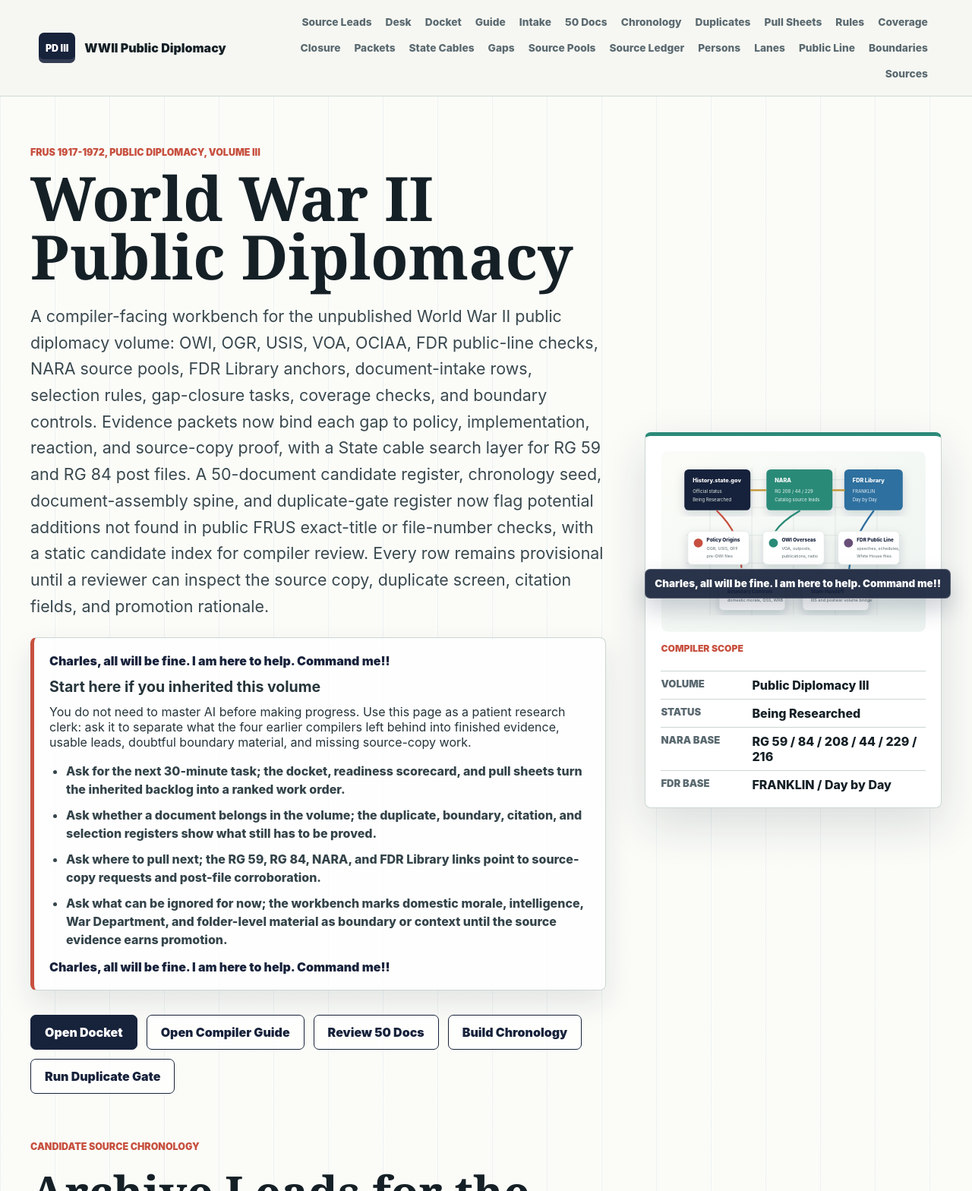
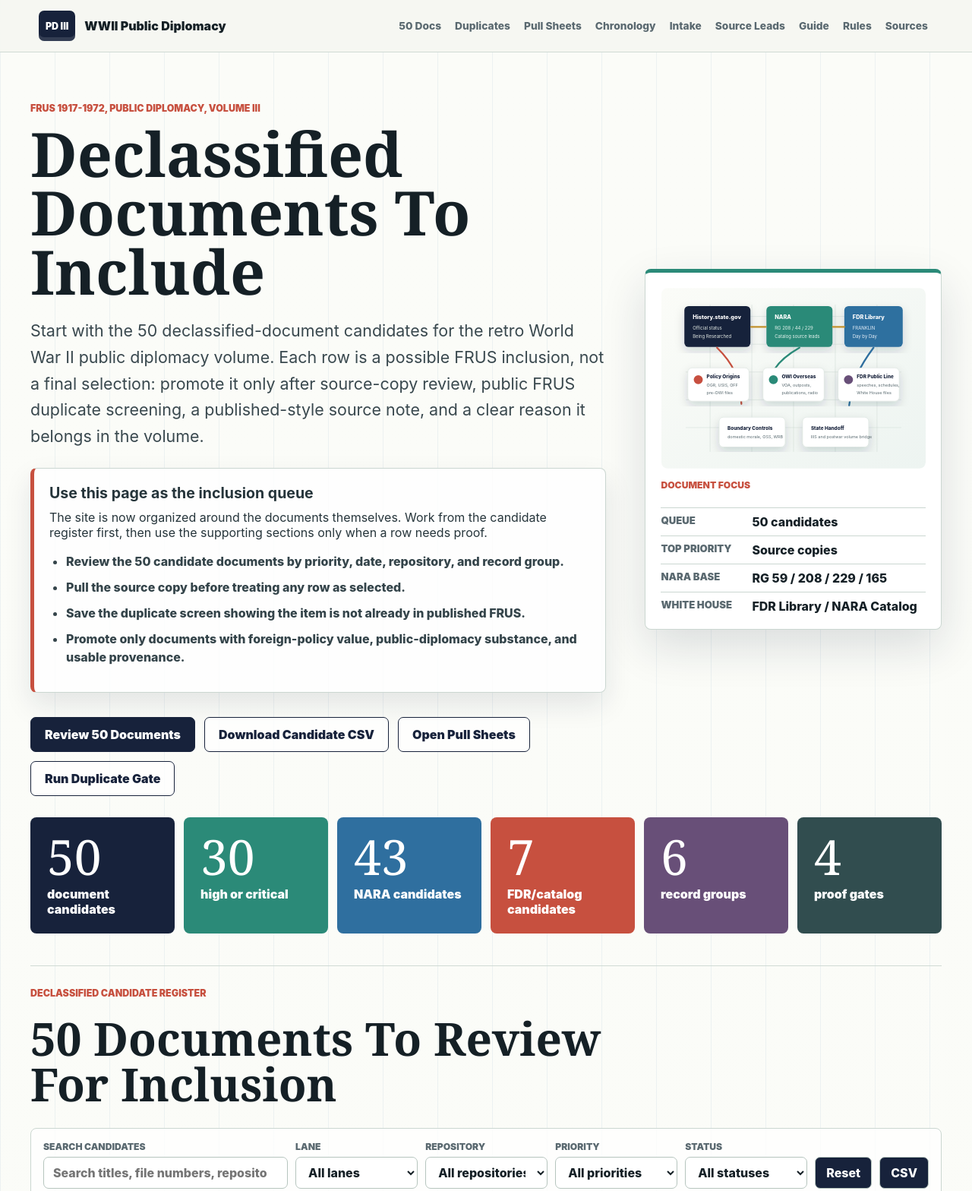
Before and after one commit to therealjameswilson/PD-WWII-, a plain HTML site: page index.html in a window 1280 px wide. Shown: the top 1568 px of the page at 76% size. Drawn offline with Linux system fonts and the light colour scheme.

Commit message:
Simplify site around document candidates

```diff
--- a/app.js
+++ b/app.js
@@ -558,12 +558,16 @@ function duplicateRuling(item) {
 }
 
 function setStats() {
-  nodes.totalLeads.textContent = leads.length.toString();
-  nodes.intakeCount.textContent = documentIntake.length.toString();
-  nodes.naraCount.textContent = leads.filter((lead) => lead.repository === "NARA").length.toString();
-  nodes.fdrCount.textContent = leads.filter((lead) => lead.repository === "FDR Library").length.toString();
-  nodes.poolCount.textContent = sourcePools.length.toString();
-  nodes.gapCount.textContent = gaps.length.toString();
+  const highPriorityDocs = candidateDocuments.filter((item) => ["Critical", "High"].includes(item.priority));
+  const naraDocs = candidateDocuments.filter((item) => item.repository === "NARA");
+  const catalogDocs = candidateDocuments.filter((item) => item.repository !== "NARA");
+  const recordGroups = new Set(candidateDocuments.map((item) => item.recordGroup).filter(Boolean));
+  nodes.totalLeads.textContent = candidateDocuments.length.toString();
+  nodes.intakeCount.textContent = highPriorityDocs.length.toString();
+  nodes.naraCount.textContent = naraDocs.length.toString();
+  nodes.fdrCount.textContent = catalogDocs.length.toString();
+  nodes.poolCount.textContent = recordGroups.size.toString();
+  nodes.gapCount.textContent = "4";
 }
 
 function renderWorkbench() {
@@ -574,17 +578,16 @@ function renderWorkbench() {
   const officialStatus = meta.status || "Unknown";
 
   nodes.workbenchRoot.replaceChildren(
+    metricCard("Document candidates", candidateDocuments.length, "Start here: possible declassified inclusions not found in public FRUS exact-title or file-number checks."),
+    metricCard("High/Critical rows", candidateDocuments.filter((item) => ["Critical", "High"].includes(item.priority)).length, "Review these first for source-copy requests and promotion decisions."),
+    metricCard("Duplicate gates", duplicateRows.length, "Save exact and broad History.state.gov searches before any row is promoted."),
+    metricCard("Pull sheets", compilerDocket.length, "Use these only to recover source copies and supporting provenance for candidate documents."),
+    metricCard("Chronology seeds", chronologyRows.length, "Order candidate documents after source-copy and duplicate proof is attached."),
     metricCard("Official status", officialStatus, "History.state.gov lists this volume as being researched."),
-    metricCard("Intake rows", documentIntake.length, "Document-level candidate rows now route the archival harvest."),
-    metricCard("Candidate docs", candidateDocuments.length, "Potential documents not found in public FRUS exact-title or file-number checks."),
-    metricCard("Chronology seeds", chronologyRows.length, "First-pass FRUS ordering scaffold with proof gates and next actions."),
-    metricCard("Duplicate gates", duplicateRows.length, "Exact and broad History.state.gov searches required before promotion."),
-    metricCard("Docket moves", compilerDocket.length, "Immediate pull and proof-gate actions for the compiler's first archive cycle."),
-    metricCard("Evidence packets", evidencePackets.length, "Policy, implementation, reaction, and source-copy gates now fix the gap structure."),
-    metricCard("State cable leads", stateCableLeads.length, "RG 59 controls and RG 84 post-file targets for State telegrams, despatches, and instructions."),
-    metricCard("Closure tasks", closureTasks.length, "Proof tasks that convert packeted gaps into source-copy work."),
-    metricCard("Source pools", naraPools.length + fdrPools.length, "NARA and FDR Library lanes for first-pass harvesting."),
-    metricCard("Unfixed gaps", unfixedGaps.length, `${plural(boundaryCount, "boundary row")} keep the harvest honest.`)
+    metricCard("Source pools", naraPools.length + fdrPools.length, "Supporting NARA and FDR Library lanes for finding source copies."),
+    metricCard("Evidence packets", evidencePackets.length, "Use packets to prove policy, implementation, reaction, and source-copy value."),
+    metricCard("State cable leads", stateCableLeads.length, "RG 59 and RG 84 leads that can corroborate candidate documents."),
+    metricCard("Unfixed gaps", unfixedGaps.length, `${plural(boundaryCount, "boundary row")} keep weak inclusions out.`)
   );
 }
 
@@ -613,9 +616,9 @@ function renderCompilerDocket() {
       (priorityOrder.get(a.priority) || 99) - (priorityOrder.get(b.priority) || 99) ||
       a.id.localeCompare(b.id)
   );
-  nodes.docketSummary.textContent = `${plural(visible.length, "docket move")} ready for the first archive cycle.`;
+  nodes.docketSummary.textContent = `${plural(visible.length, "source-copy action")} ready for the first archive cycle.`;
   nodes.docketRoot.replaceChildren(...visible.map(docketCard));
-  if (!visible.length) nodes.docketRoot.innerHTML = '<p class="empty">No compiler docket rows were generated.</p>';
+  if (!visible.length) nodes.docketRoot.innerHTML = '<p class="empty">No source-copy actions were generated.</p>';
 }
 
 function docketCard(item) {
@@ -987,7 +990,7 @@ function renderCandidateDocuments() {
       chapterNumber(a.lane) - chapterNumber(b.lane) ||
       a.id.localeCompare(b.id)
   );
-  nodes.candidateSummary.textContent = `${plural(visible.length, "candidate")} visible from ${candidateDocuments.length} potential documents not found in public FRUS exact-title/file-number checks.`;
+  nodes.candidateSummary.textContent = `${plural(visible.length, "candidate")} visible from ${candidateDocuments.length} declassified-document candidates to review for inclusion.`;
   nodes.candidateRoot.replaceChildren(...visible.map(candidateDocumentCard));
   if (!visible.length) nodes.candidateRoot.innerHTML = '<p class="empty">No candidate documents match the current filters.</p>';
 }
@@ -1013,10 +1016,10 @@ function candidateDocumentCard(item) {
   locator.className = "source-note";
   locator.textContent = `Locator: ${item.sourceLocator}`;
   const value = document.createElement("p");
-  value.textContent = item.candidateValue;
+  value.textContent = `Inclusion value: ${item.candidateValue}`;
   const check = document.createElement("p");
   check.className = "source-note";
-  check.textContent = `FRUS check: ${item.frusCheck}`;
+  check.textContent = `Duplicate gate: ${item.frusCheck}`;
 
   const actions = document.createElement("div");
   actions.className = "record-actions";
--- a/index.html
+++ b/index.html
@@ -3,86 +3,62 @@
   <head>
     <meta charset="UTF-8" />
     <meta name="viewport" content="width=device-width, initial-scale=1.0" />
-    <title>FRUS Public Diplomacy, World War II Compiler Workbench</title>
+    <title>FRUS Public Diplomacy, World War II Document Candidates</title>
     <meta
       name="description"
-      content="A compiler-led FRUS workbench for Foreign Relations of the United States, 1917-1972, Volume III, Public Diplomacy, World War II."
+      content="A simplified FRUS Public Diplomacy, World War II page focused on declassified document candidates to include in the retro volume."
     />
     <link rel="stylesheet" href="styles.css" />
   </head>
   <body>
     <header class="site-header">
-      <a class="brand" href="#top" aria-label="FRUS Public Diplomacy World War II compiler workbench home">
+      <a class="brand" href="#top" aria-label="FRUS Public Diplomacy World War II document candidates home">
         <span class="brand-mark">PD III</span>
         <span>WWII Public Diplomacy</span>
       </a>
       <nav aria-label="Primary navigation">
-        <a href="#leads">Source Leads</a>
-        <a href="#workbench">Desk</a>
-        <a href="#docket">Docket</a>
-        <a href="compiler-guide.html">Guide</a>
-        <a href="#document-intake">Intake</a>
         <a href="#candidate-documents">50 Docs</a>
-        <a href="#chronology">Chronology</a>
         <a href="#duplicates">Duplicates</a>
         <a href="#pull-sheets">Pull Sheets</a>
+        <a href="#chronology">Chronology</a>
+        <a href="#document-intake">Intake</a>
+        <a href="#leads">Source Leads</a>
+        <a href="compiler-guide.html">Guide</a>
         <a href="#selection-rules">Rules</a>
-        <a href="#coverage">Coverage</a>
-        <a href="#closure">Closure</a>
-        <a href="#evidence-packets">Packets</a>
-        <a href="#state-cables">State Cables</a>
-        <a href="#gap-tracker">Gaps</a>
-        <a href="#source-pools">Source Pools</a>
-        <a href="#ledger">Source Ledger</a>
-        <a href="persons.html">Persons</a>
-        <a href="#lanes">Lanes</a>
-        <a href="#public-line">Public Line</a>
-        <a href="#boundary">Boundaries</a>
         <a href="#sources">Sources</a>
       </nav>
     </header>
-    <p class="persistent-reassurance print-hide">Charles, all will be fine. I am here to help. Command me!!</p>
 
     <main id="top">
       <section class="hero" aria-labelledby="hero-title">
         <div class="hero-copy">
           <p class="kicker">FRUS 1917-1972, Public Diplomacy, Volume III</p>
-          <h1 id="hero-title">World War II Public Diplomacy</h1>
+          <h1 id="hero-title">Declassified Documents To Include</h1>
           <p class="lede">
-            A compiler-facing workbench for the unpublished World War II public
-            diplomacy volume: OWI, OGR, USIS, VOA, OCIAA, FDR public-line checks,
-            NARA source pools, FDR Library anchors, document-intake rows,
-            selection rules, gap-closure tasks, coverage checks, and boundary controls.
-            Evidence packets now bind each gap to policy, implementation, reaction, and
-            source-copy proof, with a State cable search layer for RG 59 and RG 84 post files.
-            A 50-document candidate register, chronology seed, document-assembly spine,
-            and duplicate-gate register now flag potential additions not found in public
-            FRUS exact-title or file-number checks, with a static candidate index for
-            compiler review. Every row remains provisional until a reviewer can inspect the
-            source copy, duplicate screen, citation fields, and promotion rationale.
+            Start with the 50 declassified-document candidates for the retro
+            World War II public diplomacy volume. Each row is a possible FRUS
+            inclusion, not a final selection: promote it only after source-copy
+            review, public FRUS duplicate screening, a published-style source
+            note, and a clear reason it belongs in the volume.
           </p>
-          <div class="compiler-onboarding" aria-label="Orientation for Charles">
-            <p class="reassurance-line">Charles, all will be fine. I am here to help. Command me!!</p>
-            <h2 class="onboarding-title">Start here if you inherited this volume</h2>
+          <div class="document-focus-panel" aria-label="Document-inclusion workflow">
+            <h2 class="onboarding-title">Use this page as the inclusion queue</h2>
             <p>
-              You do not need to master AI before making progress. Use this page
-              as a patient research clerk: ask it to separate what the four
-              earlier compilers left behind into finished evidence, usable leads,
-              doubtful boundary material, and missing source-copy work.
+              The site is now organized around the documents themselves. Work
+              from the candidate register first, then use the supporting sections
+              only when a row needs proof.
             </p>
             <ul class="onboarding-list">
-              <li>Ask for the next 30-minute task; the docket, readiness scorecard, and pull sheets turn the inherited backlog into a ranked work order.</li>
-              <li>Ask whether a document belongs in the volume; the duplicate, boundary, citation, and selection registers show what still has to be proved.</li>
-              <li>Ask where to pull next; the RG 59, RG 84, NARA, and FDR Library links point to source-copy requests and post-file corroboration.</li>
-              <li>Ask what can be ignored for now; the workbench marks domestic morale, intelligence, War Department, and folder-level material as boundary or context until the source evidence earns promotion.</li>
+              <li>Review the 50 candidate documents by priority, date, repository, and record group.</li>
+              <li>Pull the source copy before treating any row as selected.</li>
+              <li>Save the duplicate screen showing the item is not already in published FRUS.</li>
+              <li>Promote only documents with foreign-policy value, public-diplomacy substance, and usable provenance.</li>
             </ul>
-            <p class="reassurance-line compact">Charles, all will be fine. I am here to help. Command me!!</p>
           </div>
           <div class="hero-actions" aria-label="Primary actions">
-            <a class="button primary" href="#docket">Open Docket</a>
-            <a class="button secondary" href="compiler-guide.html">Open Compiler Guide</a>
-            <a class="button secondary" href="#candidate-documents">Review 50 Docs</a>
-            <a class="button secondary" href="#chronology">Build Chronology</a>
+            <a class="button primary" href="#candidate-documents">Review 50 Documents</a>
+            <a class="button secondary" href="templates/potential-frus-document-candidates.csv">Download Candidate CSV</a>
+            <a class="button secondary" href="#pull-sheets">Open Pull Sheets</a>
             <a class="button secondary" href="#duplicates">Run Duplicate Gate</a>
           </div>
         </div>
@@ -92,26 +68,90 @@
             src="assets/public-diplomacy-source-map.svg"
             alt="Research map linking History.state.gov, NARA, and FDR Library source lanes"
           />
-          <p class="brief-label">Compiler Scope</p>
+          <p class="brief-label">Document Focus</p>
           <dl>
             <div>
-              <dt>Volume</dt>
-              <dd>Public Diplomacy III</dd>
+              <dt>Queue</dt>
+              <dd>50 candidates</dd>
             </div>
             <div>
-              <dt>Status</dt>
-              <dd>Being Researched</dd>
+              <dt>Top priority</dt>
+              <dd>Source copies</dd>
             </div>
             <div>
-              <dt>NARA Base</dt>
-              <dd>RG 59 / 84 / 208 / 44 / 229 / 216</dd>
+              <dt>NARA base</dt>
+              <dd>RG 59 / 208 / 229 / 165</dd>
             </div>
             <div>
-              <dt>FDR Base</dt>
-              <dd>FRANKLIN / Day by Day</dd>
+              <dt>White House</dt>
+              <dd>FDR Library / NARA Catalog</dd>
             </div>
           </dl>
         </aside>
+      </section>
+
+      <section class="stats" aria-label="Document candidate summary">
+        <div>
+          <span id="total-leads">0</span>
+          <p>document candidates</p>
+        </div>
+        <div>
+          <span id="intake-count">0</span>
+          <p>high or critical</p>
+        </div>
+        <div>
+          <span id="nara-count">0</span>
+          <p>NARA candidates</p>
+        </div>
+        <div>
+          <span id="fdr-count">0</span>
+          <p>FDR/catalog candidates</p>
+        </div>
+        <div>
+          <span id="pool-count">0</span>
+          <p>record groups</p>
+        </div>
+        <div>
+          <span id="gap-count">0</span>
+          <p>proof gates</p>
+        </div>
+      </section>
+
+      <section class="section records-section primary-documents" id="candidate-documents" aria-labelledby="candidate-title">
+        <div class="section-heading">
+          <p class="kicker">Declassified Candidate Register</p>
+          <h2 id="candidate-title">50 Documents To Review For Inclusion</h2>
+        </div>
+        <div class="tools candidate-tools" aria-label="Search and filter candidate documents">
+          <label class="search-field">
+            <span>Search candidates</span>
+            <input id="candidate-search" type="search" placeholder="Search titles, file numbers, repositories, FRUS checks, source notes" />
+          </label>
+          <label>
+            <span>Lane</span>
+            <select id="candidate-lane-filter"></select>
+          </label>
+          <label>
+            <span>Repository</span>
+            <select id="candidate-repository-filter"></select>
+          </label>
+          <label>
+            <span>Priority</span>
+            <select id="candidate-priority-filter"></select>
+          </label>
+          <label>
+            <span>Status</span>
+            <select id="candidate-status-filter"></select>
+          </label>
+          <button id="clear-candidate-filters" type="button">Reset</button>
+          <button id="export-candidates" type="button">CSV</button>
+          <a class="button secondary" href="templates/potential-frus-document-candidates.md">Static Register</a>
+          <a class="button secondary" href="templates/potential-frus-document-candidates.csv">Static CSV</a>
+          <p id="candidate-summary" class="summary">Loading candidate documents...</p>
+        </div>
+        <div id="candidate-root" class="records-root compact-records" aria-live="polite">
+          <p class="loading">Loading candidate documents...</p>
+        </div>
       </section>
 
       <section class="section records-section" id="leads" aria-labelledby="leads-title">
@@ -149,47 +189,20 @@
         </div>
       </section>
 
-      <section class="stats" aria-label="Volume summary">
-        <div>
-          <span id="total-leads">0</span>
-          <p>candidate leads</p>
-        </div>
-        <div>
-          <span id="intake-count">0</span>
-          <p>intake rows</p>
-        </div>
-        <div>
-          <span id="nara-count">0</span>
-          <p>NARA rows</p>
-        </div>
-        <div>
-          <span id="fdr-count">0</span>
-          <p>FDR rows</p>
-        </div>
-        <div>
-          <span id="pool-count">0</span>
-          <p>source pools</p>
-        </div>
-        <div>
-          <span id="gap-count">0</span>
-          <p>tracked gaps</p>
-        </div>
-      </section>
-
       <section class="section compiler-section" id="workbench" aria-labelledby="workbench-title">
         <div class="section-heading">
-          <p class="kicker">Compiler Desk</p>
-          <h2 id="workbench-title">Selection and Boundary Desk</h2>
+          <p class="kicker">Proof Desk</p>
+          <h2 id="workbench-title">What Each Candidate Still Needs</h2>
         </div>
         <div id="workbench-root" class="workbench-root" aria-live="polite">
-          <p class="loading">Loading compiler desk...</p>
+          <p class="loading">Loading proof desk...</p>
         </div>
       </section>
 
       <section class="section docket-section" id="docket" aria-labelledby="docket-title">
         <div class="section-heading">
-          <p class="kicker">Immediate Compiler Docket</p>
-          <h2 id="docket-title">First Pulls and Proof Gates</h2>
+          <p class="kicker">Source-Copy Queue</p>
+          <h2 id="docket-title">First Pulls and Inclusion Gates</h2>
         </div>
         <div class="section-actions">
           <button id="export-docket" type="button">CSV</button>
@@ -198,10 +211,10 @@
           <a class="button secondary" href="templates/archive-response-tracker.md">Responses</a>
           <a class="button secondary" href="templates/immediate-compiler-docket.csv">Static CSV</a>
           <a class="button secondary" href="templates/compiler-readiness-scorecard.csv">Readiness CSV</a>
-          <p id="docket-summary" class="summary">Loading compiler docket...</p>
+          <p id="docket-summary" class="summary">Loading source-copy queue...</p>
         </div>
         <div id="docket-root" class="records-root compact-records" aria-live="polite">
-          <p class="loading">Loading compiler docket...</p>
+          <p class="loading">Loading source-copy queue...</p>
         </div>
       </section>
 
@@ -233,43 +246,6 @@
         </div>
         <div id="document-root" class="records-root compact-records" aria-live="polite">
           <p class="loading">Loading document-intake rows...</p>
-        </div>
-      </section>
-
-      <section class="section records-section" id="candidate-documents" aria-labelledby="candidate-title">
-        <div class="section-heading">
-          <p class="kicker">Candidate Document Register</p>
-          <h2 id="candidate-title">50 Potential Documents Not Found In Existing FRUS</h2>
-        </div>
-        <div class="tools candidate-tools" aria-label="Search and filter candidate documents">
-          <label class="search-field">
-            <span>Search candidates</span>
-            <input id="candidate-search" type="search" placeholder="Search titles, file numbers, repositories, FRUS checks, source notes" />
-          </label>
-          <label>
-            <span>Lane</span>
-            <select id="candidate-lane-filter"></select>
-          </label>
-          <label>
-            <span>Repository</span>
-            <select id="candidate-repository-filter"></select>
-          </label>
-          <label>
-            <span>Priority</span>
-            <select id="candidate-priority-filter"></select>
-          </label>
-          <label>
-            <span>Status</span>
-            <select id="candidate-status-filter"></select>
-          </label>
-          <button id="clear-candidate-filters" type="button">Reset</button>
-          <button id="export-candidates" type="button">CSV</button>
-          <a class="button secondary" href="templates/potential-frus-document-candidates.md">Static Register</a>
-          <a class="button secondary" href="templates/potential-frus-document-candidates.csv">Static CSV</a>
-          <p id="candidate-summary" class="summary">Loading candidate documents...</p>
-        </div>
-        <div id="candidate-root" class="records-root compact-records" aria-live="polite">
-          <p class="loading">Loading candidate documents...</p>
         </div>
       </section>
 
@@ -365,10 +341,10 @@
           <button id="clear-pull-filters" type="button">Reset</button>
           <button id="export-pulls" type="button">CSV</button>
           <a class="button secondary" href="templates/archive-trip-pull-plan.csv">Pull Plan CSV</a>
-          <p id="pull-summary" class="summary">Loading compiler pull sheets...</p>
+          <p id="pull-summary" class="summary">Loading source-copy pull sheets...</p>
         </div>
         <div id="pull-root" class="records-root compact-records" aria-live="polite">
-          <p class="loading">Loading compiler pull sheets...</p>
+          <p class="loading">Loading source-copy pull sheets...</p>
         </div>
       </section>
 
@@ -689,7 +665,7 @@
     </main>
 
     <footer>
-      <p>Compiler workbench for Public Diplomacy, World War II. Candidate data is drawn from public source records and official archive guides.</p>
+      <p>Declassified document-candidate page for Public Diplomacy, World War II. Candidate data is drawn from public source records and official archive guides.</p>
     </footer>
 
     <script src="data/volume-data.js"></script>
--- a/styles.css
+++ b/styles.css
@@ -30,7 +30,6 @@ html {
 body {
   min-height: 100vh;
   margin: 0;
-  padding-bottom: 56px;
   color: var(--ink);
   background:
     linear-gradient(90deg, rgba(47, 111, 159, 0.07) 0 1px, transparent 1px 100%),
@@ -164,7 +163,7 @@ h3 {
   line-height: 1.62;
 }
 
-.compiler-onboarding {
+.document-focus-panel {
   max-width: 820px;
   margin-top: 24px;
   padding: 20px;
@@ -195,34 +194,6 @@ h3 {
   color: #34444a;
   font-weight: 760;
   line-height: 1.5;
-}
-
-.reassurance-line {
-  margin-bottom: 12px;
-  color: var(--navy);
-  font-weight: 900;
-}
-
-.reassurance-line.compact {
-  margin: 12px 0 0;
-}
-
-.persistent-reassurance {
-  position: fixed;
-  right: clamp(12px, 2.4vw, 28px);
-  bottom: 12px;
-  z-index: 30;
-  max-width: min(420px, calc(100% - 24px));
-  margin: 0;
-  padding: 10px 12px;
-  color: #fff;
-  background: rgba(23, 34, 59, 0.92);
-  border: 1px solid rgba(255, 255, 255, 0.22);
-  border-radius: 7px;
-  box-shadow: 0 14px 30px rgba(20, 33, 61, 0.22);
-  font-size: 0.84rem;
-  font-weight: 900;
-  line-height: 1.25;
 }
 
 .hero-actions {
@@ -326,7 +297,7 @@ dd {
   display: grid;
   grid-template-columns: repeat(6, minmax(0, 1fr));
   gap: 12px;
-  margin-bottom: 70px;
+  margin-bottom: 42px;
 }
 
 .stats div {
@@ -372,6 +343,11 @@ dd {
 
 .section {
   padding: 34px 0 76px;
+}
+
+.primary-documents {
+  padding-top: 28px;
+  border-top: 1px solid rgba(203, 215, 209, 0.9);
 }
 
 .section-heading {
@@ -1063,14 +1039,8 @@ footer {
     font-size: 1.02rem;
   }
 
-  .compiler-onboarding {
+  .document-focus-panel {
     padding: 16px;
-  }
-
-  .persistent-reassurance {
-    right: 12px;
-    bottom: 10px;
-    max-width: calc(100% - 24px);
   }
 
   .brief {
```
Also changed, not shown: compiler-guide.html (+24 -34 lines).
